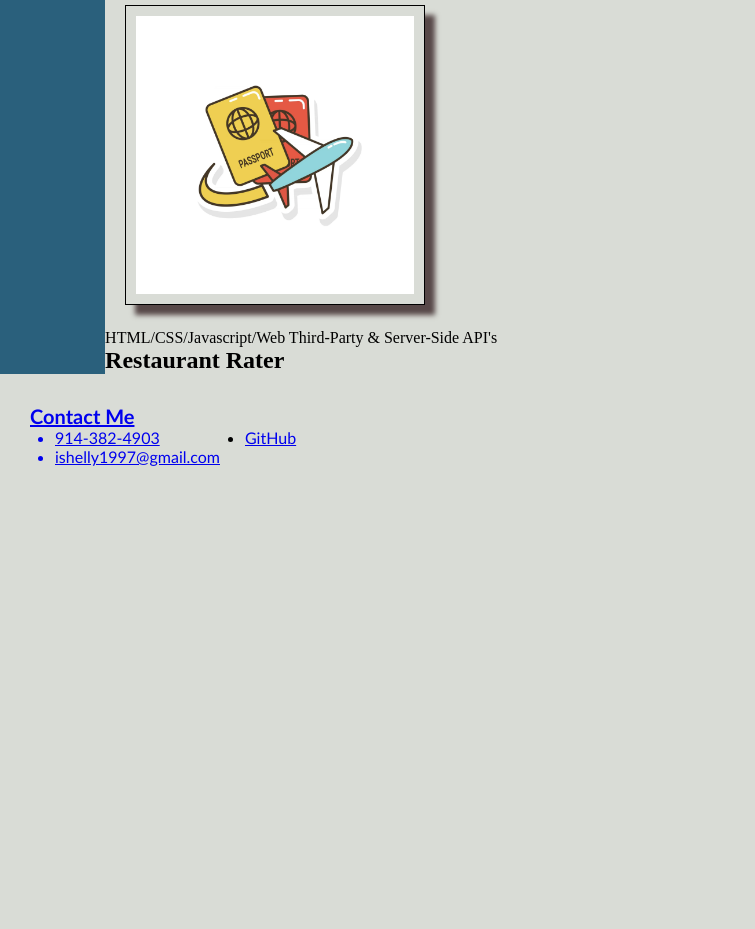
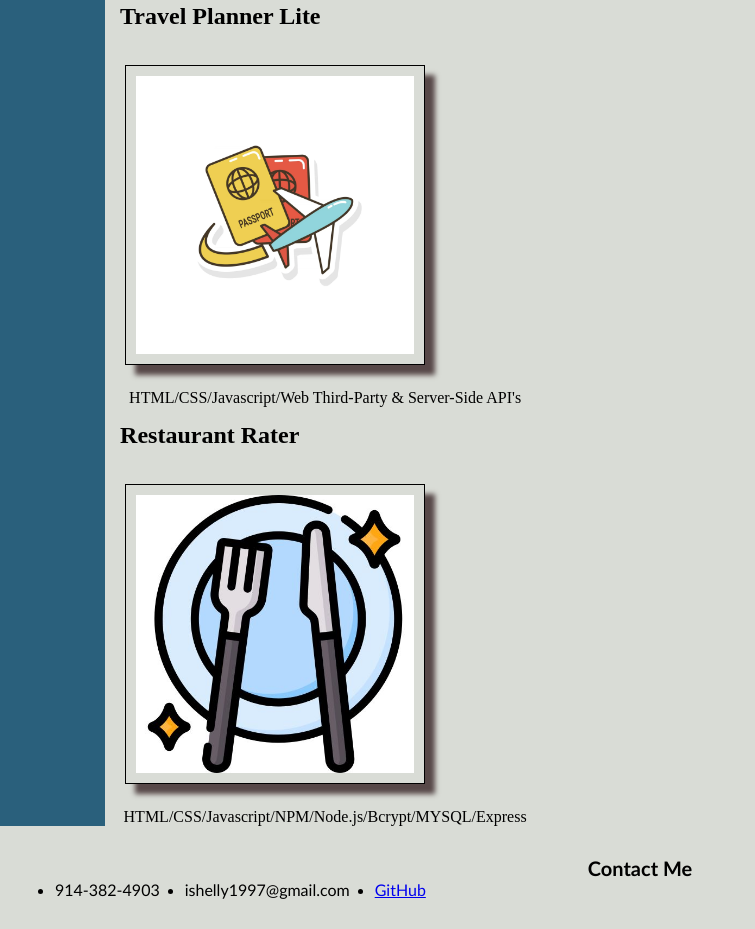
Before and after one commit to ishelly1997/Portfolio-Shelly, a plain HTML site: page index.html in a window 1280 px wide. Shown: the part 957-1886 px from the top of the page, without its empty margins (0-755 px from the left). Before the commit the page ends 1453 px from the top, so only its background shows below. Drawn offline with Linux system fonts and the light colour scheme.

Commit message:
deploy again

```diff
--- a/assets/style.css
+++ b/assets/style.css
@@ -13,10 +13,22 @@ header {
     font-family: 'Trebuchet MS', 'Lucida Sans Unicode', 'Lucida Grande', 'Lucida Sans', Arial, sans-serif;
     background-color: #2a607c;
     color: #ffffff;
+    position: relative;
+    text-align: center;
+
 }
 header h1 {
     display: inline-block;
     font-size: 50px;
+}
+h2 {
+    margin-top: 15px;
+    margin-bottom: 15px;
+    margin-left: 15px;
+}
+h3 {
+    position: relative;
+    text-align: center;
 }
 header nav {
     padding-top: 15px;
@@ -56,19 +68,24 @@ section .run-buddy {
 section .more-to-come {
     display: flex
 }
+p {
+    position: relative;
+    text-align: center;
+}
 /*footer style start*/
 footer {
     padding: 30px;
     clear: both;
     font-family: 'Trebuchet MS', 'Lucida Sans Unicode', 'Lucida Grande', 'Lucida Sans', Arial, sans-serif;
-    display: inline-block
+    display: inline-block,
+    justify: center;
 }
 
 footer h3 {
     font-size: 20px;
 }
 footer li {
-    text-indent: center;
+    position: relative;
     text-align: justify;
     margin-left: 25px;
 }
--- a/index.html
+++ b/index.html
@@ -29,7 +29,7 @@
         </section>
         <article class="about-me" id="about-me">
             <header>About Me</header>
-            <h3>I'm Isabel. I'm from New York. Geneseo class of 2019.</h3>
+            <h3>I'm Isabel. I'm from New York. SUNY Geneseo class of 2019.</h3>
         <!-- projects  -->
         <div class="my-work" id="my-work">
             <header>My Work</header>
@@ -51,6 +51,9 @@
           <section class="more-to-come">
             <h2>Restaurant Rater</h2>
               <a href="https://hidden-anchorage-87241.herokuapp.com/">
+                  <img src="./assets/dinner.jpg" alt="dinner plate with spoon and fork"/>
+                  </a>
+                  <p>HTML/CSS/Javascript/NPM/Node.js/Bcrypt/MYSQL/Express</p>
           </section>
         </div>
         </div>
```
Also changed, not shown: assets/dinner.jpg (added), assets/globe-flight.jpg (renamed from assets/download.png), 1 other file.
